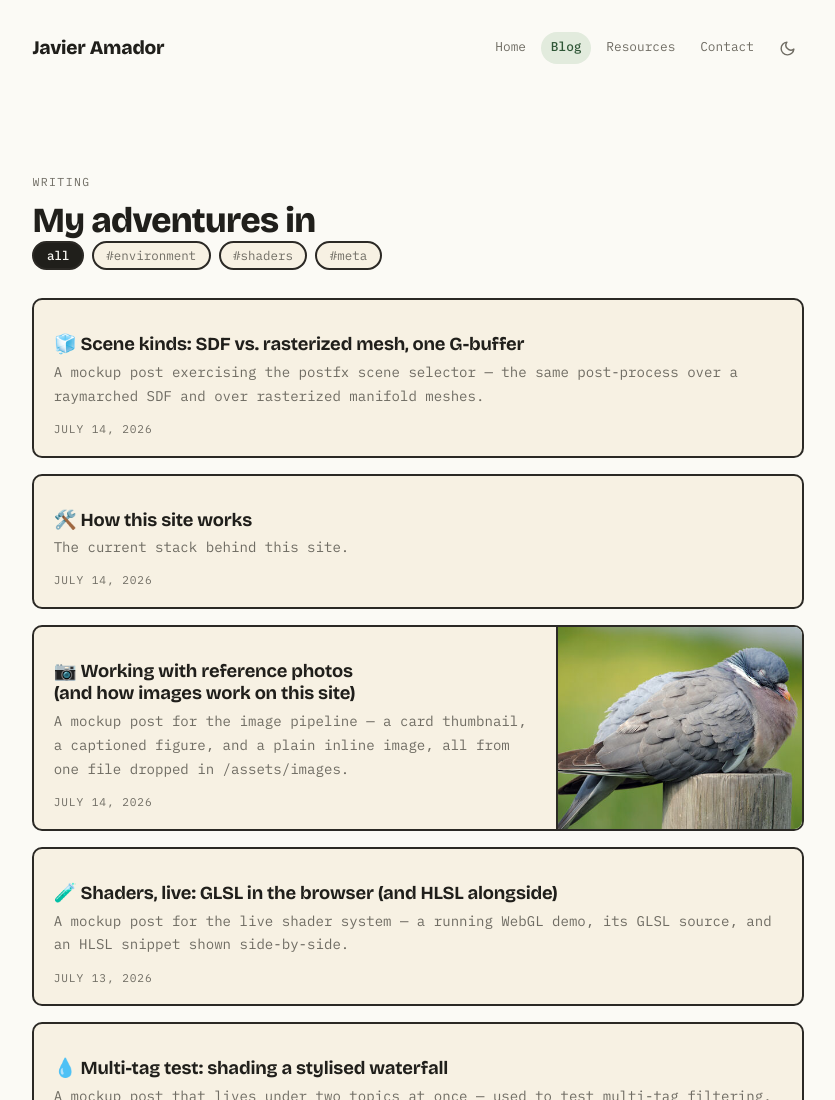
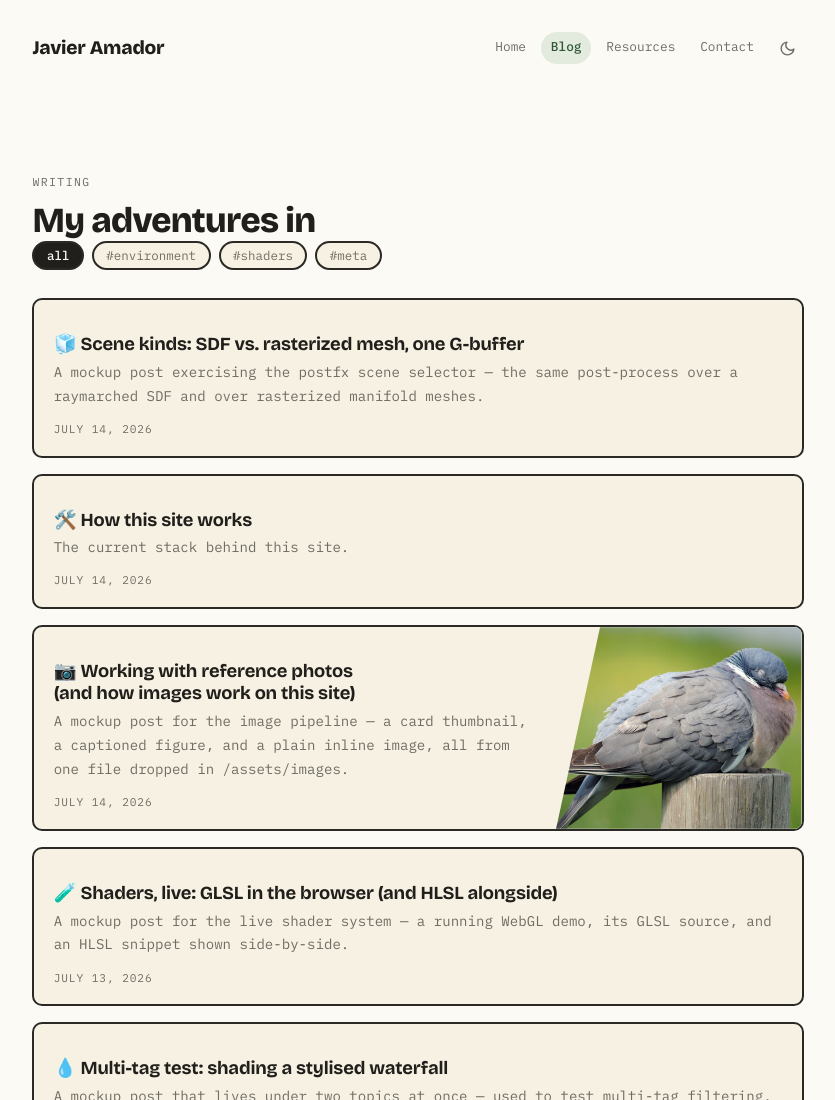
Before and after one commit to J8910/JavierAmadorDevWP, an Eleventy site: page src/blog.html in a window 1280 px wide. Shown: the top 1100 px of the page, without its empty margins (222-1057 px from the left). Built offline with nearby package versions, Linux system fonts and the light colour scheme; Eleventy itself is replaced by a stand-in of ours; files that its build step writes are made by us from their sources; what @traptitech/markdown-it-katex would draw is missing.

Commit message:
Add diagonal card image divider with adjustable slant via CSS variable
- Introduced `--card-slant` variable to control the diagonal tilt between card body and image.
- Updated `.card__media` to use a `clip-path` for diagonal dividers.
- Ensured responsive behavior by reverting to horizontal dividers in stacked layouts.

```diff
--- a/src/css/global.css
+++ b/src/css/global.css
@@ -30,6 +30,11 @@
     --measure: 82ch;
     --gutter:  clamp(1.1rem, 4vw, 2.5rem);
     --step:    clamp(2.75rem, 7vw, 4.5rem);
+
+    /* Card image divider: horizontal offset of the diagonal cut between the card
+       body and its right-edge image. Bigger = steeper tilt (~30° at a typical card
+       height); set to 0 for a plain vertical divider. */
+    --card-slant: 2.75rem;
 }
 
 /* Dark theme — the same warm terminal-zine feel after dark: warm charcoal page,
@@ -262,12 +267,21 @@ strong { font-weight: 600; }
 .card__desc { color: var(--ink-soft); font-size: .88rem; margin-block-start: .35rem; }
 .card__date { font-size: .7rem; text-transform: uppercase; letter-spacing: .08em; color: var(--ink-soft); margin-block-start: .7rem; }
 
-.card__media { position: relative; background: var(--accent-soft); border-inline-start: 2px solid var(--border); }
+/* The divider between body and image is a subtle ~30° diagonal, not a straight
+   vertical rule. A clip-path slices the top-left corner off the image column,
+   revealing the card's cream ground as a triangle. Tune the tilt via --card-slant. */
+.card__media {
+    position: relative;
+    background: var(--accent-soft);
+    clip-path: polygon(var(--card-slant) 0, 100% 0, 100% 100%, 0 100%);
+}
 .card__media img { width: 100%; height: 100%; object-fit: cover; display: block; }
 
 @media (max-width: 34rem) {
     .card--media { grid-template-columns: 1fr; }
-    .card__media { height: 150px; border-inline-start: 0; border-block-start: 2px solid var(--border); order: -1; }
+    /* Stacked layout: image becomes a top banner — straighten the divider back to
+       a horizontal rule. */
+    .card__media { height: 150px; clip-path: none; border-block-start: 2px solid var(--border); order: -1; }
 }
 
 /* Resource library — families of techniques stacked down the page. Each group's
```
